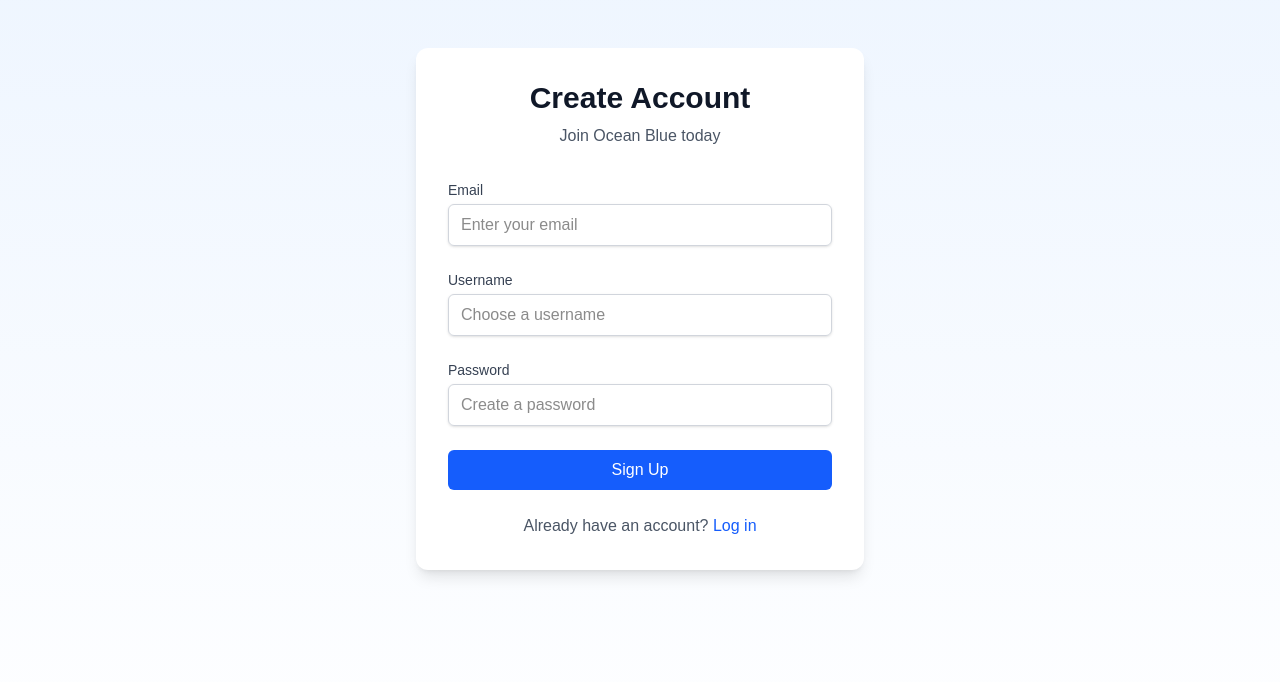
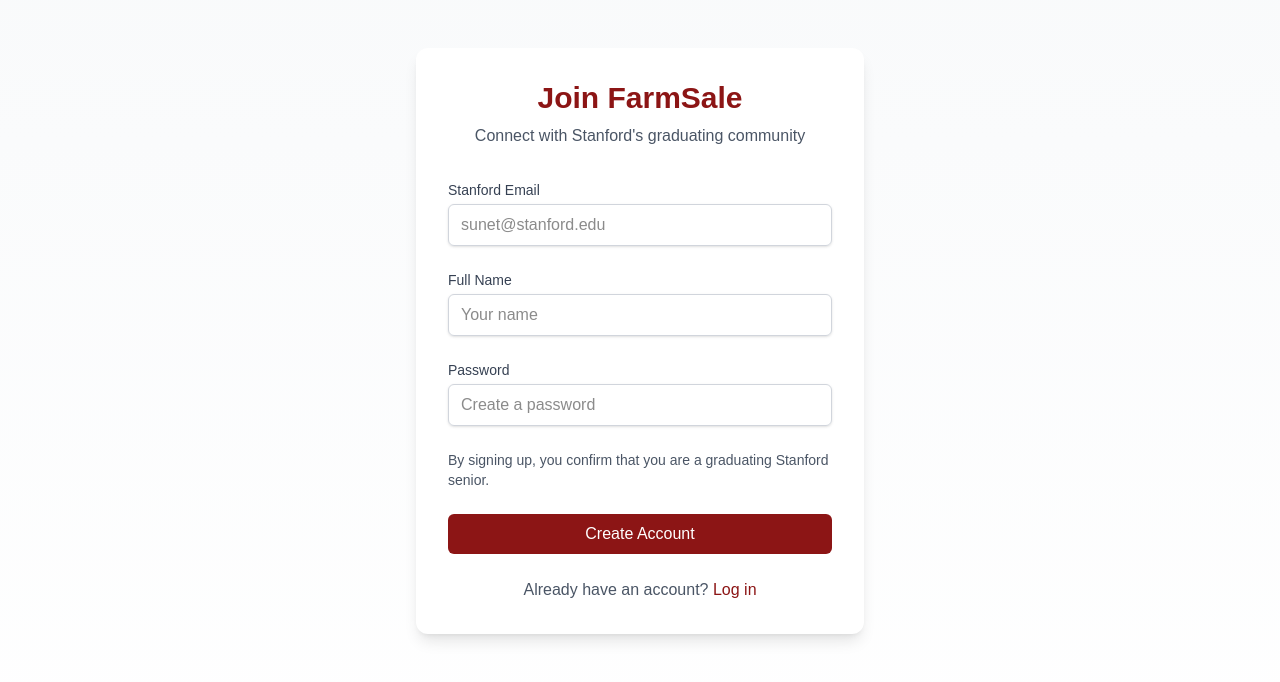
Before and after one commit to rcatullo/ecommerce-app, a Next.js app in the folder frontend/: page /signup in a window 1280 px wide. Shown: the top 682 px of the page. Built offline with nearby package versions, Linux system fonts and the light colour scheme; no server answers.

Commit message:
feat: update styles and descriptions for farmsale

```diff
--- a/frontend/pages/index.tsx
+++ b/frontend/pages/index.tsx
@@ -20,18 +20,18 @@
   }, []);
 
   return (
-    <main className="min-h-screen bg-gradient-to-b from-blue-50 to-white">
+    <main className="min-h-screen bg-gradient-to-b from-gray-50 to-white">
       {/* Hero Section */}
-      <div className="bg-gradient-to-r from-blue-600 to-blue-400 text-white py-20">
+      <div className="bg-gradient-to-r from-[#8C1515] to-[#B83A3A] text-white py-20">
         <div className="max-w-7xl mx-auto px-4 sm:px-6 lg:px-8">
           <div className="text-center">
-            <h1 className="text-4xl md:text-5xl font-bold mb-6">Welcome to Ocean Blue</h1>
-            <p className="text-xl md:text-2xl mb-8 text-blue-100">Discover our curated collection of premium products</p>
+            <h1 className="text-4xl md:text-5xl font-bold mb-6">Welcome to FarmSale</h1>
+            <p className="text-xl md:text-2xl mb-8 text-gray-100">Stanford's Marketplace for Graduating Seniors</p>
             <div className="space-x-4">
-              <Link href="/login" className="bg-white text-blue-600 px-6 py-3 rounded-lg font-medium hover:bg-blue-50 transition-colors">
-                Login
+              <Link href="/login" className="bg-white text-[#8C1515] px-6 py-3 rounded-lg font-medium hover:bg-gray-100 transition-colors">
+                Login with SUNet ID
               </Link>
-              <Link href="/signup" className="bg-blue-700 text-white px-6 py-3 rounded-lg font-medium hover:bg-blue-800 transition-colors">
+              <Link href="/signup" className="bg-[#585858] text-white px-6 py-3 rounded-lg font-medium hover:bg-[#404040] transition-colors">
                 Sign Up
               </Link>
             </div>
@@ -44,19 +44,19 @@
         <div className="max-w-7xl mx-auto px-4 sm:px-6 lg:px-8">
           <div className="grid grid-cols-1 md:grid-cols-3 gap-8">
             <div className="text-center p-6">
-              <div className="text-blue-600 text-4xl mb-4">⭐</div>
-              <h3 className="text-xl font-semibold mb-2">Premium Quality</h3>
-              <p className="text-gray-600">Carefully selected products meeting our high standards</p>
+              <div className="text-[#8C1515] text-4xl mb-4">🎓</div>
+              <h3 className="text-xl font-semibold mb-2">Stanford Community</h3>
+              <p className="text-gray-600">Exclusive marketplace for Stanford seniors</p>
             </div>
             <div className="text-center p-6">
-              <div className="text-blue-600 text-4xl mb-4">🚚</div>
-              <h3 className="text-xl font-semibold mb-2">Fast Shipping</h3>
-              <p className="text-gray-600">Free delivery on orders over $50</p>
+              <div className="text-[#8C1515] text-4xl mb-4">📦</div>
+              <h3 className="text-xl font-semibold mb-2">Local Pickup</h3>
+              <p className="text-gray-600">Easy on-campus exchange</p>
             </div>
             <div className="text-center p-6">
-              <div className="text-blue-600 text-4xl mb-4">💫</div>
-              <h3 className="text-xl font-semibold mb-2">24/7 Support</h3>
-              <p className="text-gray-600">Always here to help you</p>
+              <div className="text-[#8C1515] text-4xl mb-4">💰</div>
+              <h3 className="text-xl font-semibold mb-2">Student Prices</h3>
+              <p className="text-gray-600">Fair prices for the Stanford community</p>
             </div>
           </div>
         </div>
@@ -65,7 +65,7 @@
       {/* Products Section */}
       <section className="py-16 bg-gray-50">
         <div className="max-w-7xl mx-auto px-4 sm:px-6 lg:px-8">
-          <h2 className="text-3xl font-bold text-gray-900 mb-8 text-center">Featured Products</h2>
+          <h2 className="text-3xl font-bold text-[#8C1515] mb-8 text-center">Recent Listings</h2>
           <div className="grid grid-cols-1 sm:grid-cols-2 lg:grid-cols-3 gap-8">
             {products.map(p => (
               <Link
@@ -77,11 +77,11 @@
                   <div className="aspect-w-1 aspect-h-1 bg-gray-100 rounded-lg mb-4">
                     {/* Add product image here */}
                   </div>
-                  <h3 className="text-lg font-medium text-gray-900 group-hover:text-blue-600">
+                  <h3 className="text-lg font-medium text-gray-900 group-hover:text-[#8C1515]">
                     {p.name}
                   </h3>
                   <p className="mt-2 text-sm text-gray-600 line-clamp-2">{p.description}</p>
-                  <p className="mt-2 text-lg font-semibold text-blue-600">
+                  <p className="mt-2 text-lg font-semibold text-[#8C1515]">
                     ${Number(p.price).toFixed(2)}
                   </p>
                 </div>
@@ -95,55 +95,54 @@
       <section className="py-16 bg-white">
         <div className="max-w-7xl mx-auto px-4 sm:px-6 lg:px-8">
           <div className="text-center mb-12">
-            <h2 className="text-3xl font-bold text-gray-900 mb-4">Get in Touch</h2>
-            <p className="text-gray-600">We'd love to hear from you</p>
+            <h2 className="text-3xl font-bold text-[#8C1515] mb-4">Questions?</h2>
+            <p className="text-gray-600">We're here to help</p>
           </div>
           <div className="grid grid-cols-1 md:grid-cols-3 gap-8 text-center">
             <div>
               <h3 className="text-lg font-semibold mb-2">Email Us</h3>
-              <p className="text-blue-600">support@oceanblue.com</p>
-            </div>
-            <div>
-              <h3 className="text-lg font-semibold mb-2">Call Us</h3>
-              <p className="text-blue-600">1-800-OCEAN-BLUE</p>
+              <p className="text-[#8C1515]">farmsale@stanford.edu</p>
             </div>
             <div>
               <h3 className="text-lg font-semibold mb-2">Visit Us</h3>
-              <p className="text-gray-600">123 Ocean Avenue<br />Seaside, CA 90210</p>
+              <p className="text-gray-600">Tresidder Memorial Union<br />459 Lagunita Dr, Stanford, CA</p>
+            </div>
+            <div>
+              <h3 className="text-lg font-semibold mb-2">Discord</h3>
+              <p className="text-[#8C1515]">Join our community</p>
             </div>
           </div>
         </div>
       </section>
 
       {/* Footer */}
-      <footer className="bg-blue-900 text-white py-12">
+      <footer className="bg-[#8C1515] text-white py-12">
         <div className="max-w-7xl mx-auto px-4 sm:px-6 lg:px-8">
           <div className="grid grid-cols-1 md:grid-cols-4 gap-8">
             <div>
-              <h3 className="text-lg font-semibold mb-4">Ocean Blue</h3>
-              <p className="text-blue-200">Your premium shopping destination</p>
+              <h3 className="text-lg font-semibold mb-4">FarmSale</h3>
+              <p className="text-gray-200">Stanford's Student Marketplace</p>
             </div>
             <div>
               <h3 className="text-lg font-semibold mb-4">Quick Links</h3>
               <ul className="space-y-2">
-                <li><Link href="/about" className="text-blue-200 hover:text-white">About Us</Link></li>
-                <li><Link href="/products" className="text-blue-200 hover:text-white">Products</Link></li>
-                <li><Link href="/contact" className="text-blue-200 hover:text-white">Contact</Link></li>
+                <li><Link href="/about" className="text-gray-200 hover:text-white">About Us</Link></li>
+                <li><Link href="/products" className="text-gray-200 hover:text-white">Browse Items</Link></li>
+                <li><Link href="/sell" className="text-gray-200 hover:text-white">List Item</Link></li>
               </ul>
             </div>
             <div>
-              <h3 className="text-lg font-semibold mb-4">Legal</h3>
+              <h3 className="text-lg font-semibold mb-4">Policies</h3>
               <ul className="space-y-2">
-                <li><Link href="/privacy" className="text-blue-200 hover:text-white">Privacy Policy</Link></li>
-                <li><Link href="/terms" className="text-blue-200 hover:text-white">Terms of Service</Link></li>
+                <li><Link href="/guidelines" className="text-gray-200 hover:text-white">Community Guidelines</Link></li>
+                <li><Link href="/terms" className="text-gray-200 hover:text-white">Terms of Use</Link></li>
               </ul>
             </div>
             <div>
-              <h3 className="text-lg font-semibold mb-4">Follow Us</h3>
+              <h3 className="text-lg font-semibold mb-4">Connect</h3>
               <div className="flex space-x-4">
-                <a href="#" className="text-blue-200 hover:text-white">Twitter</a>
-                <a href="#" className="text-blue-200 hover:text-white">Facebook</a>
-                <a href="#" className="text-blue-200 hover:text-white">Instagram</a>
+                <a href="#" className="text-gray-200 hover:text-white">Discord</a>
+                <a href="#" className="text-gray-200 hover:text-white">Instagram</a>
               </div>
             </div>
           </div>
--- a/frontend/pages/login.tsx
+++ b/frontend/pages/login.tsx
@@ -16,26 +16,26 @@
   };
 
   return (
-    <div className="min-h-screen bg-gradient-to-b from-blue-50 to-white py-12 px-4 sm:px-6 lg:px-8">
+    <div className="min-h-screen bg-gradient-to-b from-gray-50 to-white py-12 px-4 sm:px-6 lg:px-8">
       <div className="max-w-md mx-auto bg-white rounded-xl shadow-lg p-8">
         <div className="text-center mb-8">
-          <h1 className="text-3xl font-bold text-gray-900">Welcome Back</h1>
-          <p className="mt-2 text-gray-600">Log in to your Ocean Blue account</p>
+          <h1 className="text-3xl font-bold text-[#8C1515]">Welcome Back</h1>
+          <p className="mt-2 text-gray-600">Log in with your SUNet ID</p>
         </div>
 
         <form onSubmit={handleSubmit} className="space-y-6">
           <div>
             <label htmlFor="email" className="block text-sm font-medium text-gray-700">
-              Email
+              Stanford Email
             </label>
             <input
               id="email"
               type="email"
-              placeholder="Enter your email"
+              placeholder="sunet@stanford.edu"
               value={email}
               onChange={e => setEmail(e.target.value)}
               required
-              className="mt-1 block w-full px-3 py-2 border border-gray-300 rounded-md shadow-sm focus:outline-none focus:ring-blue-500 focus:border-blue-500"
+              className="mt-1 block w-full px-3 py-2 border border-gray-300 rounded-md shadow-sm focus:outline-none focus:ring-[#8C1515] focus:border-[#8C1515]"
             />
           </div>
 
@@ -46,30 +46,30 @@
             <input
               id="password"
               type="password"
-              placeholder="Enter your password"
+              placeholder="Your password"
               value={password}
               onChange={e => setPassword(e.target.value)}
               required
-              className="mt-1 block w-full px-3 py-2 border border-gray-300 rounded-md shadow-sm focus:outline-none focus:ring-blue-500 focus:border-blue-500"
+              className="mt-1 block w-full px-3 py-2 border border-gray-300 rounded-md shadow-sm focus:outline-none focus:ring-[#8C1515] focus:border-[#8C1515]"
             />
           </div>
 
           <button
             type="submit"
-            className="w-full bg-blue-600 text-white py-2 px-4 rounded-md hover:bg-blue-700 focus:outline-none focus:ring-2 focus:ring-blue-500 focus:ring-offset-2 transition-colors"
+            className="w-full bg-[#8C1515] text-white py-2 px-4 rounded-md hover:bg-[#660C0C] focus:outline-none focus:ring-2 focus:ring-[#8C1515] focus:ring-offset-2 transition-colors"
           >
-            Log In
+            Log In with SUNet ID
           </button>
         </form>
 
         <div className="mt-6 text-center space-y-2">
-          <Link href="/forgot-password" className="block text-blue-600 hover:text-blue-700 text-sm">
+          <Link href="/forgot-password" className="block text-[#8C1515] hover:text-[#660C0C] text-sm">
             Forgot your password?
           </Link>
           <p className="text-gray-600">
-            Don't have an account?{' '}
-            <Link href="/signup" className="text-blue-600 hover:text-blue-700 font-medium">
-              Sign up
+            Not a Stanford senior?{' '}
+            <Link href="/signup" className="text-[#8C1515] hover:text-[#660C0C] font-medium">
+              Sign up here
             </Link>
           </p>
         </div>
--- a/frontend/pages/signup.tsx
+++ b/frontend/pages/signup.tsx
@@ -25,41 +25,41 @@
   };
 
   return (
-    <div className="min-h-screen bg-gradient-to-b from-blue-50 to-white py-12 px-4 sm:px-6 lg:px-8">
+    <div className="min-h-screen bg-gradient-to-b from-gray-50 to-white py-12 px-4 sm:px-6 lg:px-8">
       <div className="max-w-md mx-auto bg-white rounded-xl shadow-lg p-8">
         <div className="text-center mb-8">
-          <h1 className="text-3xl font-bold text-gray-900">Create Account</h1>
-          <p className="mt-2 text-gray-600">Join Ocean Blue today</p>
+          <h1 className="text-3xl font-bold text-[#8C1515]">Join FarmSale</h1>
+          <p className="mt-2 text-gray-600">Connect with Stanford's graduating community</p>
         </div>
 
         <form onSubmit={handleSubmit} className="space-y-6">
           <div>
             <label htmlFor="email" className="block text-sm font-medium text-gray-700">
-              Email
+              Stanford Email
             </label>
             <input
               id="email"
               type="email"
-              placeholder="Enter your email"
+              placeholder="sunet@stanford.edu"
               value={email}
               onChange={e => setEmail(e.target.value)}
               required
-              className="mt-1 block w-full px-3 py-2 border border-gray-300 rounded-md shadow-sm focus:outline-none focus:ring-blue-500 focus:border-blue-500"
+              className="mt-1 block w-full px-3 py-2 border border-gray-300 rounded-md shadow-sm focus:outline-none focus:ring-[#8C1515] focus:border-[#8C1515]"
             />
           </div>
 
           <div>
             <label htmlFor="username" className="block text-sm font-medium text-gray-700">
-              Username
+              Full Name
             </label>
             <input
               id="username"
               type="text"
-              placeholder="Choose a username"
+              placeholder="Your name"
               value={username}
               onChange={e => setUsername(e.target.value)}
               required
-              className="mt-1 block w-full px-3 py-2 border border-gray-300 rounded-md shadow-sm focus:outline-none focus:ring-blue-500 focus:border-blue-500"
+              className="mt-1 block w-full px-3 py-2 border border-gray-300 rounded-md shadow-sm focus:outline-none focus:ring-[#8C1515] focus:border-[#8C1515]"
             />
           </div>
 
@@ -74,21 +74,25 @@
               value={password}
               onChange={e => setPassword(e.target.value)}
               required
-              className="mt-1 block w-full px-3 py-2 border border-gray-300 rounded-md shadow-sm focus:outline-none focus:ring-blue-500 focus:border-blue-500"
+              className="mt-1 block w-full px-3 py-2 border border-gray-300 rounded-md shadow-sm focus:outline-none focus:ring-[#8C1515] focus:border-[#8C1515]"
             />
+          </div>
+
+          <div className="text-sm text-gray-600">
+            <p>By signing up, you confirm that you are a graduating Stanford senior.</p>
           </div>
 
           <button
             type="submit"
-            className="w-full bg-blue-600 text-white py-2 px-4 rounded-md hover:bg-blue-700 focus:outline-none focus:ring-2 focus:ring-blue-500 focus:ring-offset-2 transition-colors"
+            className="w-full bg-[#8C1515] text-white py-2 px-4 rounded-md hover:bg-[#660C0C] focus:outline-none focus:ring-2 focus:ring-[#8C1515] focus:ring-offset-2 transition-colors"
           >
-            Sign Up
+            Create Account
           </button>
         </form>
 
         <p className="mt-6 text-center text-gray-600">
           Already have an account?{' '}
-          <Link href="/login" className="text-blue-600 hover:text-blue-700 font-medium">
+          <Link href="/login" className="text-[#8C1515] hover:text-[#660C0C] font-medium">
             Log in
           </Link>
         </p>
```
